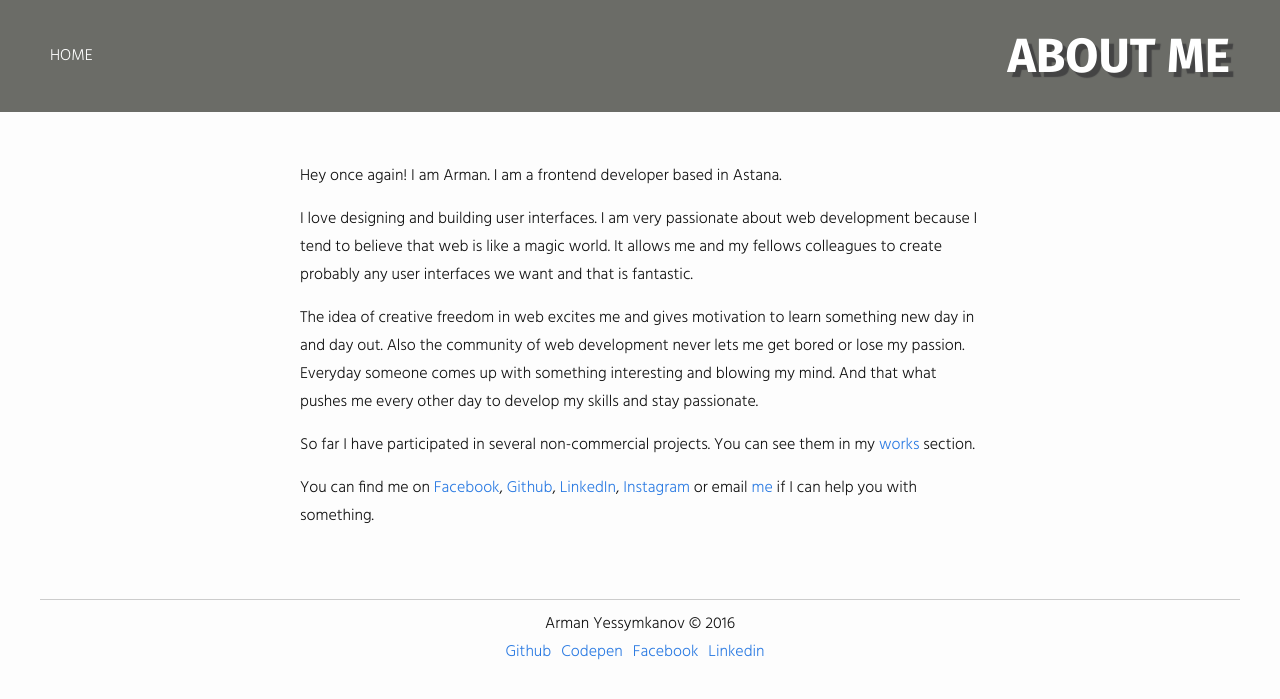
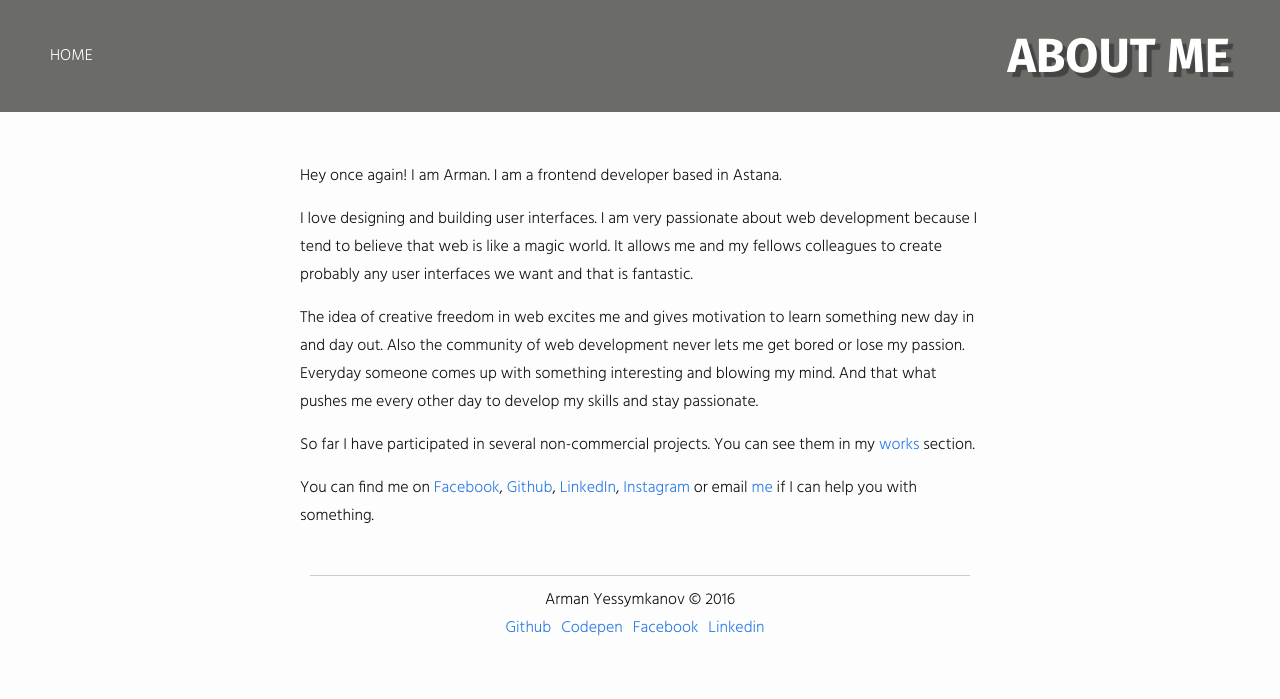
Before and after one commit to ayessymkanov/ayessymkanov.github.io, a Jekyll site: the page built from about.html, in a window 1280 px wide. Shown: the top 699 px of the page. Built offline with Jekyll 4.4.1, drawn with Linux system fonts in a browser that asks for light colours.

Commit message:
Some changes to footer

```diff
--- a/about.html
+++ b/about.html
@@ -43,13 +43,10 @@ subtitle: about me
                 help you with something.
               </p>
             </div>
-
+            {% include footer.html %}
           </div>
         </div>
       </div>
     </div>
-
-    {% include footer.html %}
-
   </body>
 </html>
--- a/blog.html
+++ b/blog.html
@@ -21,10 +21,12 @@ subtitle: blog
               <p class="post__description">{{post.description}}</p>
             </div>
             {% endfor %}
+
+            {% include footer.html %}
           </div>
         </div>
       </div>
     </div>
-    {% include footer.html %}
+
   </body>
 </html>
--- a/contact.html
+++ b/contact.html
@@ -43,10 +43,12 @@ subtitle: Contact me
                 </div>
               </div>
             </form>
+
+            {% include footer.html %}
           </div>
         </div>
       </div>
     </div>
-    {% include footer.html %}
+
   </body>
 </html>
```
